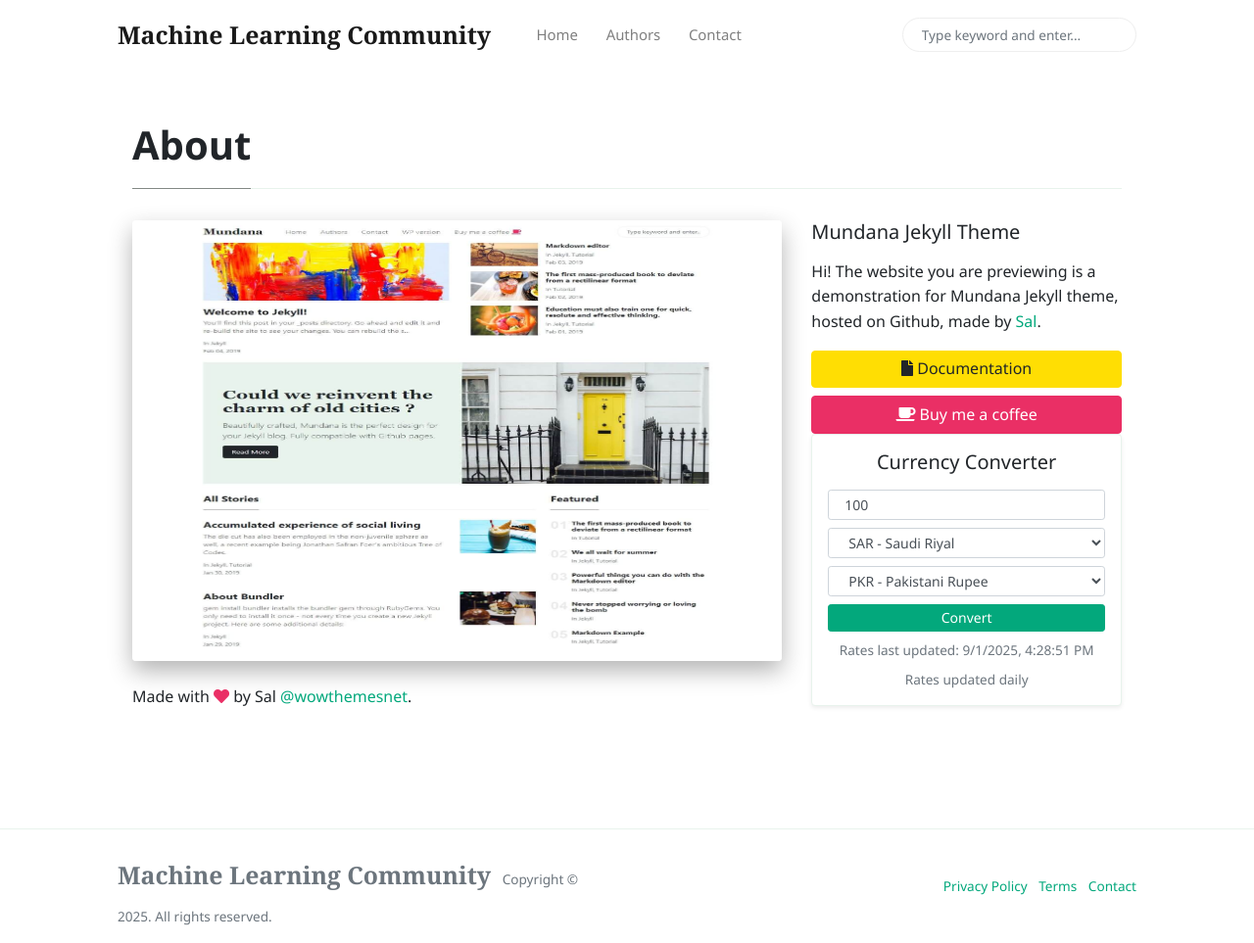
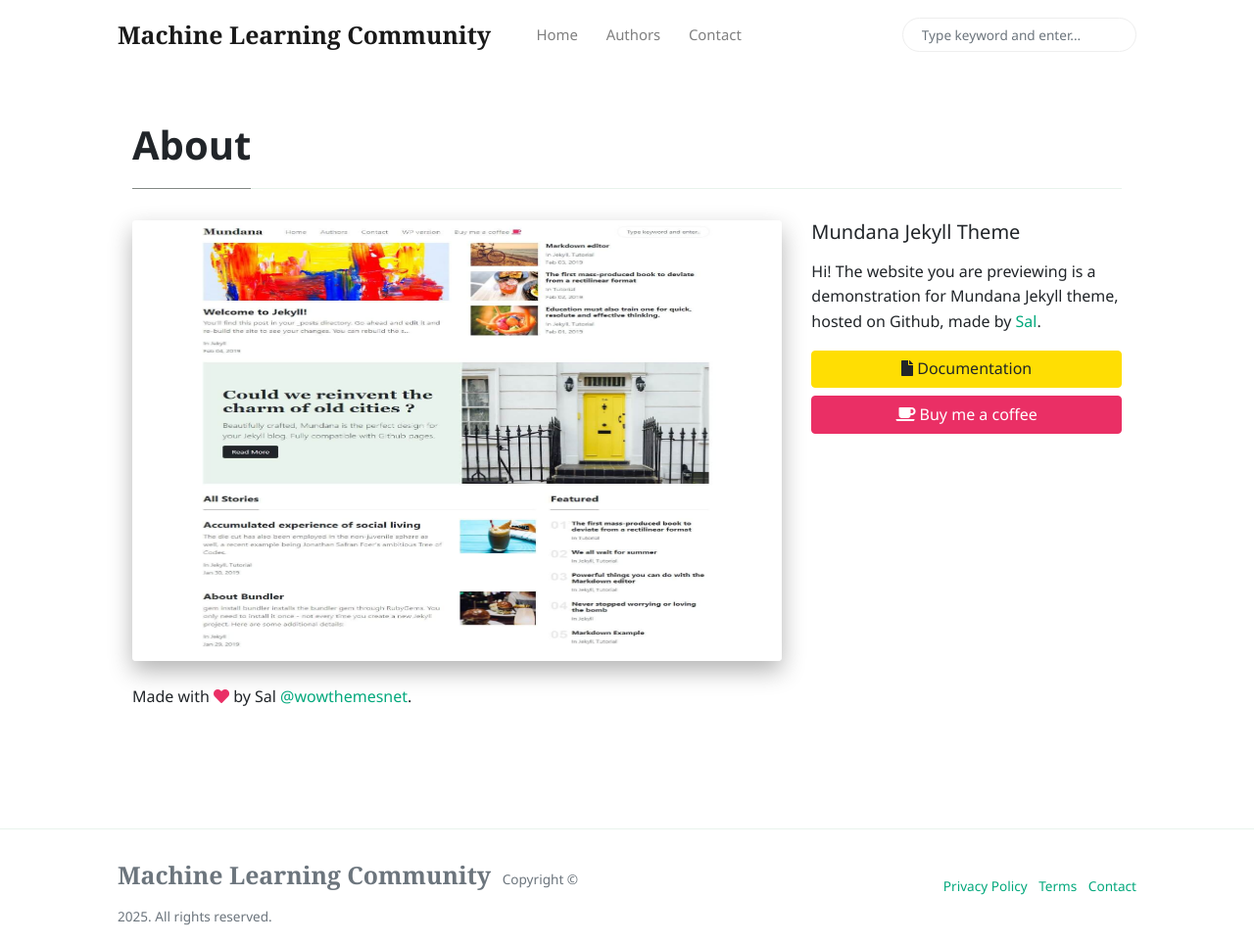
Before and after one commit to mlcom/mlcom.github.io, a Jekyll site: the page built from _pages/about.md, in a window 1280 px wide and 963 px high. Shown: the whole window at 98% size. Built offline with Jekyll 4.4.1, drawn with Linux system fonts in a browser that asks for light colours; nearby versions of some CDN libraries; comment, search, counter and statistics services are not loaded; some of the changed lines change nothing that is shown.

Commit message:
Update page-sidebar.html

```diff
--- a/_layouts/page-sidebar.html
+++ b/_layouts/page-sidebar.html
@@ -30,32 +30,6 @@
         <div class="col-md-4">
             {% include sidebar.html %}
 
-            <!-- Currency Calculator -->
-            <div class="card shadow-sm mb-4">
-                <div class="card-body p-3">
-                    <h5 class="card-title text-center mb-3">Currency Converter</h5>
-                    <fieldset id="calculator-fieldset" disabled>
-                        <div id="currency-calculator">
-                            <div class="form-group mb-2">
-                                <input type="number" id="amount" class="form-control form-control-sm" value="100" placeholder="Amount">
-                            </div>
-                            <div class="form-group mb-2">
-                                <select id="from_currency" class="form-control form-control-sm"></select>
-                            </div>
-                            <div class="form-group mb-2">
-                                <select id="to_currency" class="form-control form-control-sm"></select>
-                            </div>
-                            <button id="convert-button" class="btn btn-primary btn-sm w-100">Convert</button>
-                            <div id="result_container" class="mt-2 text-center">
-                                <div id="result_text" class="text-success font-weight-bold small"></div>
-                                <p id="status_text" class="text-muted small mb-0"></p>
-                            </div>
-                        </div>
-                    </fieldset>
-                    <small class="text-muted d-block text-center mt-2">Rates updated daily</small>
-                </div>
-            </div>
-
             <!-- Table of Contents -->
             {% if page.toc %}
             <div class="sticky-top pt-3">
@@ -75,9 +49,11 @@
 
                 if (headings.length > 0) {
                     headings.forEach((heading, index) => {
+                        // Add ID if not exists
                         if (!heading.id) {
                             heading.id = 'heading-' + index;
                         }
+
                         const listItem = document.createElement('li');
                         const link = document.createElement('a');
                         link.href = '#' + heading.id;
@@ -105,69 +81,3 @@
         </div>
     </div>
 </div>
-
-<!-- Calculator Script -->
-<script>
-document.addEventListener('DOMContentLoaded', function() {
-    const lastUpdated = "{{ site.data.rates.last_updated_utc | date_to_xmlschema }}";
-    const conversionRates = {{ site.data.rates.rates | jsonify }};
-    const currencyNames = {{ site.data.currency_names | jsonify }};
-
-    const amountInput = document.getElementById('amount');
-    const fromSelect = document.getElementById('from_currency');
-    const toSelect = document.getElementById('to_currency');
-    const convertButton = document.getElementById('convert-button');
-    const resultText = document.getElementById('result_text');
-    const statusText = document.getElementById('status_text');
-    const fieldset = document.getElementById('calculator-fieldset');
-
-    function populateCurrencies() {
-        fromSelect.innerHTML = '';
-        toSelect.innerHTML = '';
-        for (const currencyCode in conversionRates) {
-            const fullName = currencyNames[currencyCode] || currencyCode;
-            const optionText = `${currencyCode} - ${fullName}`;
-            fromSelect.add(new Option(optionText, currencyCode));
-            toSelect.add(new Option(optionText, currencyCode));
-        }
-        fromSelect.value = 'SAR';
-        toSelect.value = 'PKR';
-        fieldset.disabled = false;
-        statusText.textContent = `Rates last updated: ${new Date(lastUpdated).toLocaleString()}`;
-    }
-
-    function performConversion() {
-        const amount = parseFloat(amountInput.value);
-        const fromCurrency = fromSelect.value;
-        const toCurrency = toSelect.value;
-
-        if (isNaN(amount) || amount <= 0) {
-            resultText.textContent = '';
-            statusText.innerHTML = '<span class="text-danger">Please enter a valid amount greater than zero.</span>';
-            return;
-        }
-
-        const rateFrom = conversionRates[fromCurrency];
-        const rateTo = conversionRates[toCurrency];
-        if (!rateFrom || !rateTo) {
-            resultText.textContent = '';
-            statusText.innerHTML = '<span class="text-danger">Currency data not available. Please try again later.</span>';
-            return;
-        }
-
-        const convertedAmount = (amount / rateFrom) * rateTo;
-        resultText.innerHTML = `
-          ${amount.toLocaleString(undefined, {maximumFractionDigits: 2})} ${fromCurrency} =
-          <strong class="text-primary">${convertedAmount.toLocaleString(undefined, {minimumFractionDigits: 2, maximumFractionDigits: 4})}</strong> ${toCurrency}
-        `;
-        statusText.textContent = `1 ${fromCurrency} = ${(rateTo / rateFrom).toFixed(6)} ${toCurrency}`;
-    }
-
-    convertButton.addEventListener('click', performConversion);
-    amountInput.addEventListener('keypress', function(e) {
-        if (e.key === 'Enter') performConversion();
-    });
-
-    populateCurrencies();
-});
-</script>
```
